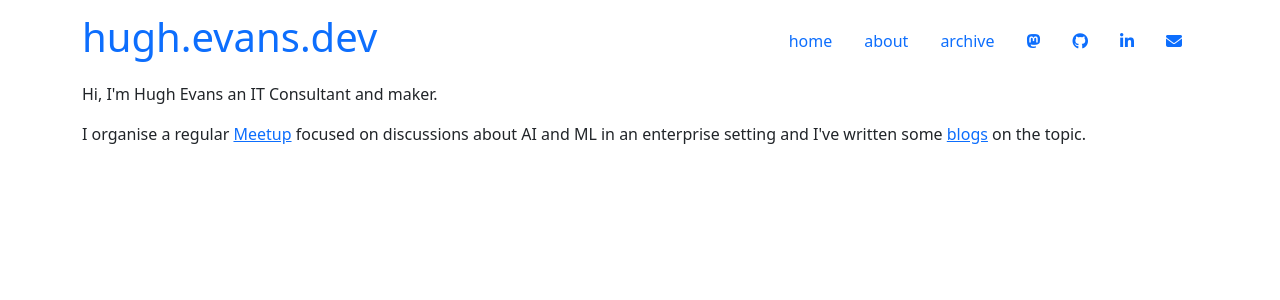
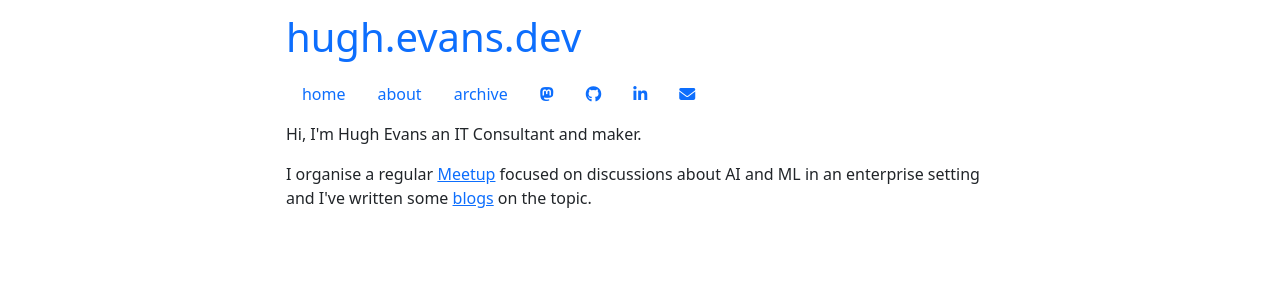
Before and after one commit to hevansDev/portfolio-website, a Jekyll site: the page built from about.html, in a window 1280 px wide. Shown: the top 300 px of the page. Built offline with Jekyll 4.4.1, drawn with Linux system fonts in a browser that asks for light colours; nearby versions of some CDN libraries.

Commit message:
feat(site): Set maximum content width for page to 80ch (#19)

```diff
--- a/_layouts/default.html
+++ b/_layouts/default.html
@@ -6,7 +6,7 @@
     {% seo %}
   </head>
   <body>
-    <div class="container">
+    <div id="page-body" class="container">
       <div class="row">
         <div class="col">
           {% include page-nav.html %}
--- a/_sass/image-grid.scss
+++ b/_sass/image-grid.scss
@@ -2,7 +2,7 @@ p:has(img) {
     display: flex;
     flex-wrap: wrap;
     flex-direction: row;
-
+    padding: 2%;
 }
 
 p:has(img) em {
--- /dev/null
+++ b/_sass/page-body.scss
@@ -0,0 +1,3 @@
+#page-body {
+    max-width: 80ch;
+}
--- a/assets/css/styles.scss
+++ b/assets/css/styles.scss
@@ -2,3 +2,4 @@
 ---
 @import "image-grid";
 @import "code-block";
+@import "page-body";
```
